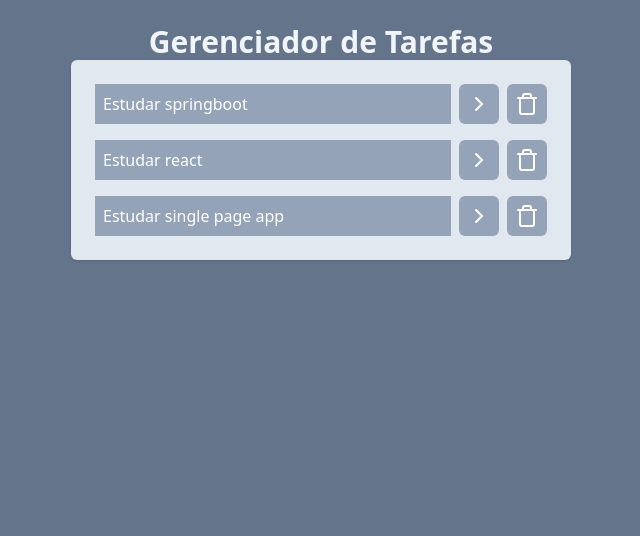
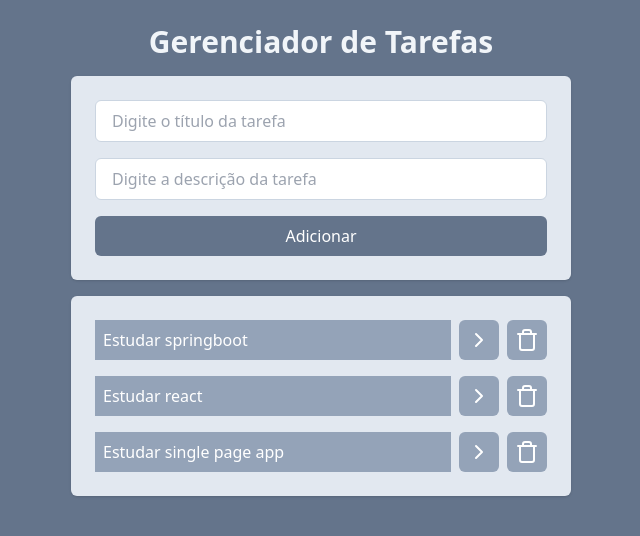
Before and after one commit to messamoreira/TaskFlow, a React (Vite) app: page / in a window 1280 px wide. Shown: the top 536 px of the page, without its empty margins (319-959 px from the left). Built offline with nearby package versions, Linux system fonts and the light colour scheme.

Commit message:
feat: create place holder

```diff
--- a/src/App.jsx
+++ b/src/App.jsx
@@ -41,13 +41,23 @@
     setTasks(newTasks);
   }
 
+  function onAddTaskSubmit(title, description) {
+    const newTask = {
+      id: tasks.length + 1,
+      title,
+      description,
+      isCompleted: false,
+    };
+    setTasks([...tasks, newTask]);
+  }
+
   return (
     <div className="w-screen h-screen bg-slate-500 flex justify-center p-6">
-      <div className="w-[500px]">
+      <div className="w-[500px] space-y-4">
         <h1 className="text-3xl text-slate-100 font-bold text-center">
           Gerenciador de Tarefas
         </h1>
-        <AddTask />
+        <AddTask onAddTaskSubmit={onAddTaskSubmit} />
         <Tasks
           tasks={tasks}
           onTaskClick={onTaskClick}
--- a/src/components/AddTask.jsx
+++ b/src/components/AddTask.jsx
@@ -1,5 +1,21 @@
-function AddTask() {
-  <h1>Add Task</h1>;
+function AddTask({ onAddTaskSubmit }) {
+  return (
+    <div className="space-y-4 p-6 bg-slate-200 rounded-md shadow flex flex-col">
+      <input
+        type="text"
+        placeholder="Digite o título da tarefa"
+        className="border border-slate-300 outline-slate-400 px-4 py-2 rounded-md"
+      />
+      <input
+        type="text"
+        placeholder="Digite a descrição da tarefa"
+        className="border border-slate-300 outline-slate-400 px-4 py-2 rounded-md"
+      ></input>
+      <button className="bg-slate-500 text-white px-4 py-2 rounded-md font-medium">
+        Adicionar
+      </button>
+    </div>
+  );
 }
 
 export default AddTask;
```
